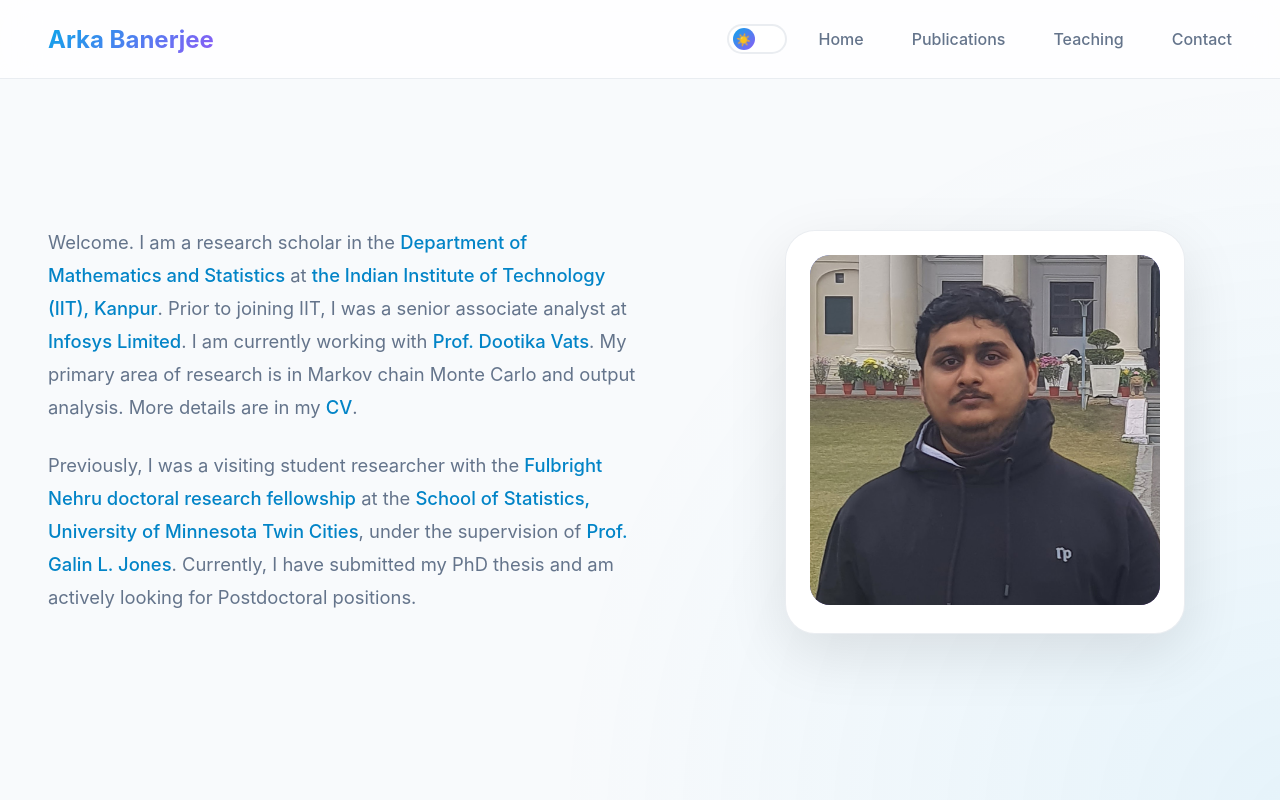
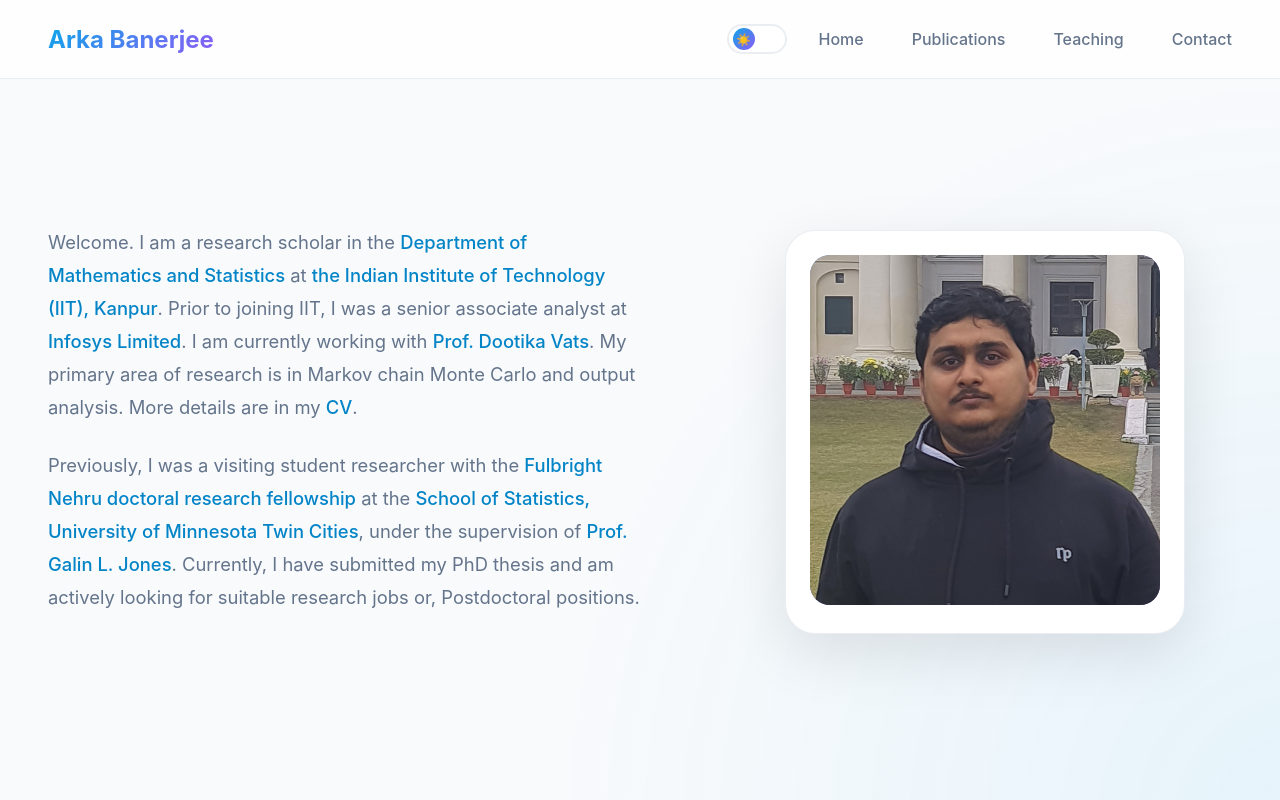
Before and after one commit to Arkagit/Arkagit.github.io, a plain HTML site: page index.html in a window 1280 px wide. Shown: the top 800 px of the page. Drawn offline with Linux system fonts and the light colour scheme.

Commit message:
update
update

```diff
--- a/index.html
+++ b/index.html
@@ -763,7 +763,7 @@
                 <div class="home-text">
                     <!-- <h1>Research Scholar</h1> -->
                     <p>Welcome. I am a research scholar in the <a href="https://www.iitk.ac.in/math/" target="_blank">Department of Mathematics and Statistics</a> at <a href="https://www.iitk.ac.in/" target="_blank">the Indian Institute of Technology (IIT), Kanpur</a>. Prior to joining IIT, I was a senior associate analyst at <a href="https://www.infosys.com/" target="_blank">Infosys Limited</a>. I am currently working with <a href="https://dvats.github.io/" target="_blank">Prof. Dootika Vats</a>. My primary area of research is in Markov chain Monte Carlo and output analysis. More details are in my <a href="https://drive.google.com/file/d/1S4SYnYJkHlxlunKDlQGhPaoTHHfK4zV2/view" target="_blank">CV</a>.</p>
-                    <p>Previously, I was a visiting student researcher with the <a href="https://www.usief.org.in/fulbright-fellowships/fellowships-for-indian-citizen/fulbright-nehru-doctoral-research-fellowships/" target="_blank">Fulbright Nehru doctoral research fellowship</a> at the <a href="https://cla.umn.edu/statistics" target="_blank">School of Statistics, University of Minnesota Twin Cities</a>, under the supervision of <a href="https://galinj.github.io/" target="_blank">Prof. Galin L. Jones</a>. Currently, I have submitted my PhD thesis and am actively looking for Postdoctoral positions.</p>
+                    <p>Previously, I was a visiting student researcher with the <a href="https://www.usief.org.in/fulbright-fellowships/fellowships-for-indian-citizen/fulbright-nehru-doctoral-research-fellowships/" target="_blank">Fulbright Nehru doctoral research fellowship</a> at the <a href="https://cla.umn.edu/statistics" target="_blank">School of Statistics, University of Minnesota Twin Cities</a>, under the supervision of <a href="https://galinj.github.io/" target="_blank">Prof. Galin L. Jones</a>. Currently, I have submitted my PhD thesis and am actively looking for suitable research jobs or, Postdoctoral positions.</p>
                 </div>
                 <div class="home-image">
                     <div class="profile-card">
```
